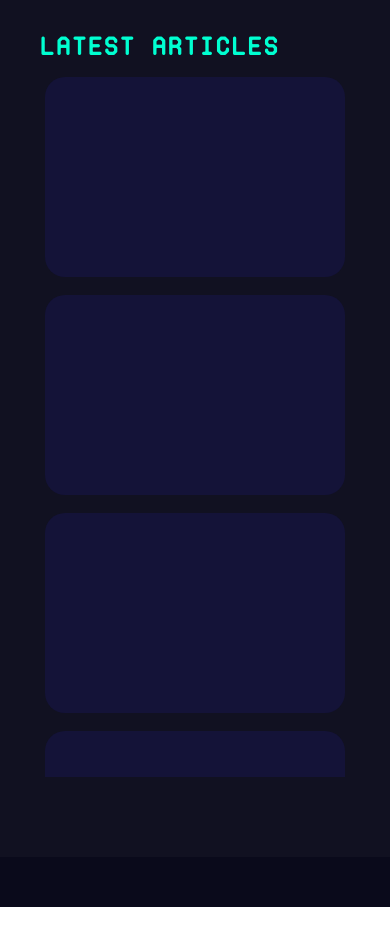
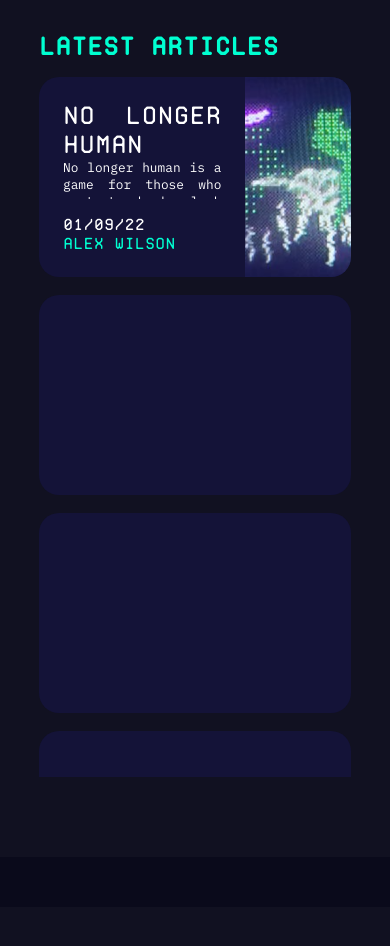
Before and after one commit to wilsoonnaa/courseProject, a PHP site: page / in a window 390 px wide. Shown: the part 50-996 px from the top of the page. Run offline with PHP 8.4, Linux system fonts and the light colour scheme.

Commit message:
Edit article page and add images folder

```diff
--- a/index.html
+++ b/index.html
@@ -36,7 +36,23 @@
                     </div>
                     <div class="blocks">
                         <div class="articles">
-                            <div class="article"></div>
+                            <div class="article">
+                                <div class="article-text">
+                                    <div class="article-title">
+                                        No Longer Human
+                                    </div>
+                                    <div class="article-desc">
+                                        No longer human is a game for those who want to hack slash and fucking kill. Annhilate your enemies in brutal fashion with a killer soundtrack from machine girl and an indie game legend developer. Kill the world!
+                                    </div>
+                                    <div class="article-info">
+                                        <div class="article-date">01/09/22</div>
+                                        <div class="article-author">Alex Wilson</div>
+                                    </div>
+                                </div>
+                                <div class="article-img">
+                                    <img src="images/nolonger.png" alt="Article Cover">
+                                </div>
+                            </div>
                             <div class="article"></div>
                             <div class="article"></div>
                             <div class="article"></div>
--- a/style.css
+++ b/style.css
@@ -28,6 +28,7 @@
 }
 
 html{
+    background-color: var(--color-bg);
     font-size: 16px; /*Base rem*/
 }
 
@@ -218,6 +219,52 @@ main{
     min-width: 500px;
     min-height: 200px;
     border-radius: 20px;
+    display: flex;
+    flex-direction: row;
+    overflow: hidden;
+}
+
+.article-img{
+    width: 40%;
+    height: 100;
+    img{
+        height: 100%;
+        width: 100%;
+        object-fit: cover;
+    }
+}
+
+.article-text{
+    display: flex;
+    flex-direction: column;
+    justify-content: space-between;
+    font-family: 'ProtoMono', sans-serif;
+    color: var(--color-white);
+    margin: 1.5rem;
+    width: 60%;
+    height: auto;
+}
+
+.article-desc{
+    max-height: 3rem;
+    overflow: scroll;
+    font-family: 'IBMPlexMono', sans-serif;
+    font-size: var(--fs-sm);
+}
+
+.article-title{
+    font-size: var(--fs-h5);
+}
+
+.article-info{
+    padding-top: 1rem;
+    display: flex;
+    flex-direction: row;
+    justify-content: space-between;
+    font-size: var(--fs-p);
+    .article-author{
+        color: var(--color-primary);
+    }
 }
 
 .sidebar{
@@ -312,8 +359,15 @@ footer{
         width: 80%;
     }
     .articles{
+        align-items: center;
         min-width: 300px;
-        width: 80%;
+        width: 100%;
+    }
+    .article-title{
+        white-space: normal;
+    }
+    .article-info{
+        flex-direction: column;
     }
     .content{
         justify-content: center;
```
Also changed, not shown: images/nolonger.png (added), images/photo_2024-09-09 01.12.04.jpeg (added).
